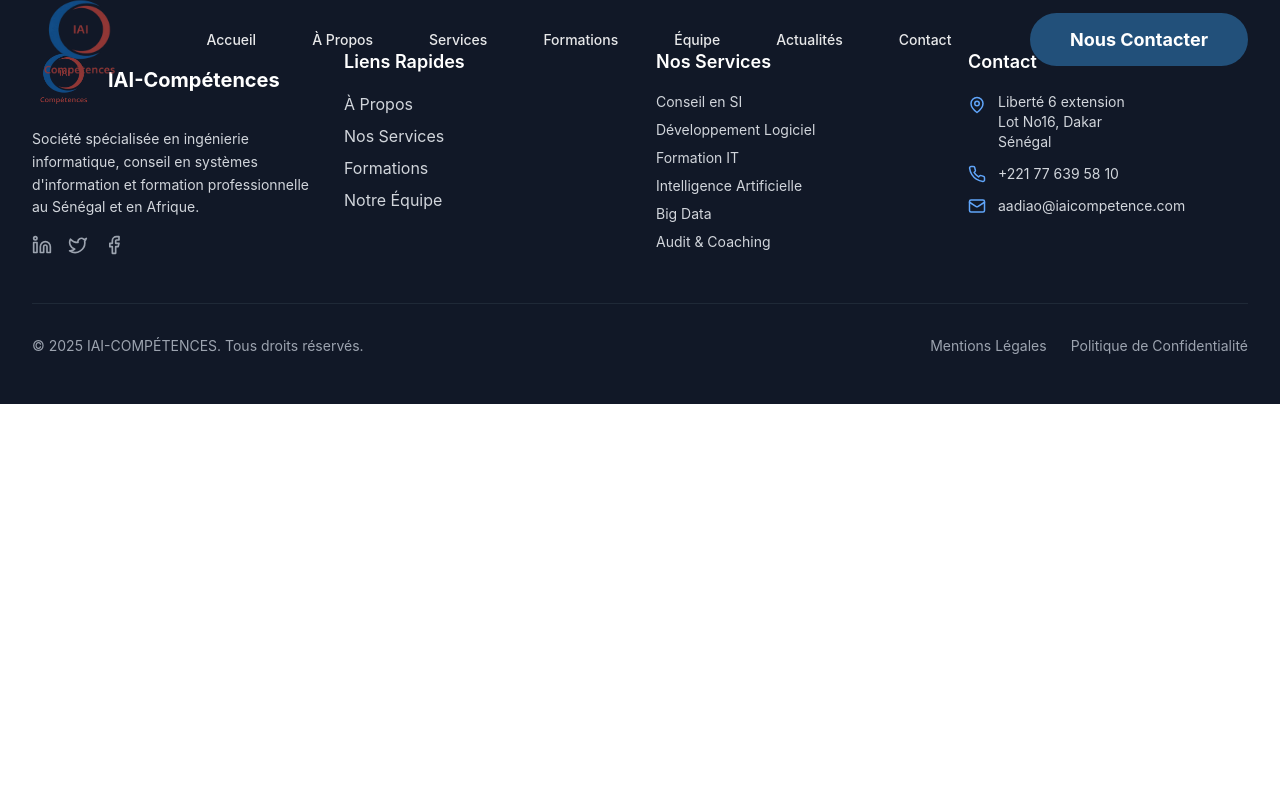
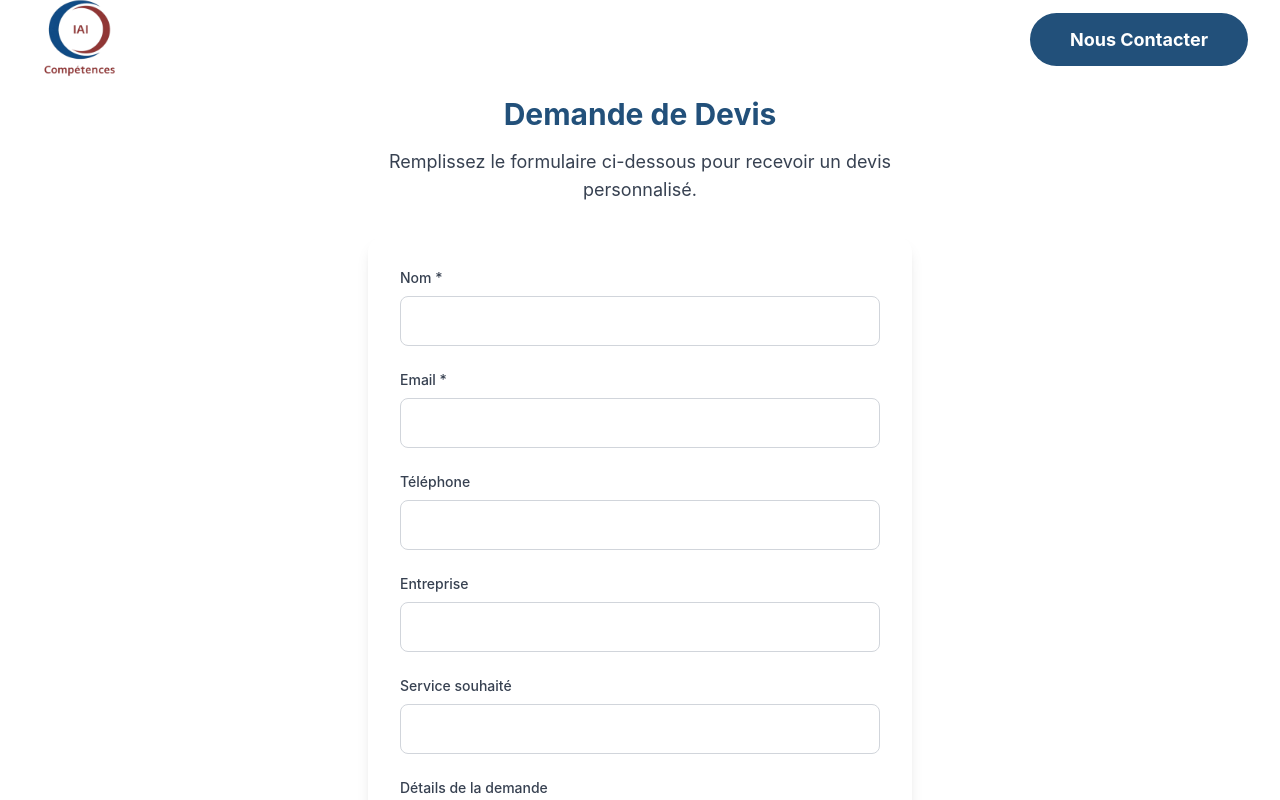
Before and after one commit to magoudia/Iai-competences, a React (Vite) app in the folder project/: page /devis in a window 1280 px wide. Shown: the top 800 px of the page. Built offline with nearby package versions, Linux system fonts and the light colour scheme.

Commit message:
Mon message de commit

```diff
--- a/project/index.html
+++ b/project/index.html
@@ -2,7 +2,7 @@
 <html lang="fr">
   <head>
     <meta charset="UTF-8" />
-    <link rel="icon" type="image/svg+xml" href="/favicon.ico" />
+    <link rel="icon" type="image/png" href="/src/assets/logo.png" />
     <meta name="viewport" content="width=device-width, initial-scale=1.0" />
     <title>IAI-COMPÉTENCES - Solutions Informatiques & Formation</title>
     <meta name="description" content="IAI-COMPÉTENCES - Société spécialisée en ingénierie informatique, conseil en systèmes d'information, formation et développement de solutions digitales au Sénégal et en Afrique." />
--- a/project/src/App.tsx
+++ b/project/src/App.tsx
@@ -11,6 +11,7 @@ import Contact from './pages/Contact';
 import News from './pages/News';
 import InscriptionFormation from './pages/InscriptionFormation';
 import FormationDetail from './pages/FormationDetail';
+import Devis from './pages/Devis';
 
 function App() {
   return (
@@ -28,6 +29,7 @@ function App() {
             <Route path="/contact" element={<Contact />} />
             <Route path="/inscription-formation" element={<InscriptionFormation />} />
             <Route path="/formation/:slug" element={<FormationDetail />} />
+            <Route path="/devis" element={<Devis />} />
           </Routes>
         </main>
         <Footer />
--- /dev/null
+++ b/project/src/pages/Devis.tsx
@@ -0,0 +1,65 @@
+import React, { useState } from 'react';
+
+const Devis = () => {
+  const [formData, setFormData] = useState({
+    nom: '',
+    email: '',
+    telephone: '',
+    entreprise: '',
+    service: '',
+    details: ''
+  });
+  const [isSubmitted, setIsSubmitted] = useState(false);
+
+  const handleChange = (e: React.ChangeEvent<HTMLInputElement | HTMLTextAreaElement | HTMLSelectElement>) => {
+    setFormData({
+      ...formData,
+      [e.target.name]: e.target.value
+    });
+  };
+
+  const handleSubmit = (e: React.FormEvent) => {
+    e.preventDefault();
+    // Ici, vous pouvez ajouter l'envoi du formulaire (emailjs, API, etc.)
+    setIsSubmitted(true);
+    setTimeout(() => setIsSubmitted(false), 3000);
+    setFormData({ nom: '', email: '', telephone: '', entreprise: '', service: '', details: '' });
+  };
+
+  return (
+    <div className="pt-24 max-w-xl mx-auto px-4">
+      <h1 className="text-3xl font-bold text-iai-blue mb-4 text-center">Demande de Devis</h1>
+      <p className="text-lg text-gray-700 mb-8 text-center">Remplissez le formulaire ci-dessous pour recevoir un devis personnalisé.</p>
+      <form onSubmit={handleSubmit} className="bg-white p-8 rounded-2xl shadow-lg space-y-6">
+        <div>
+          <label htmlFor="nom" className="block text-sm font-medium text-gray-700 mb-2">Nom *</label>
+          <input type="text" id="nom" name="nom" required value={formData.nom} onChange={handleChange} className="w-full px-4 py-3 border border-gray-300 rounded-lg focus:ring-2 focus:ring-iai-blue focus:border-transparent transition-all" />
+        </div>
+        <div>
+          <label htmlFor="email" className="block text-sm font-medium text-gray-700 mb-2">Email *</label>
+          <input type="email" id="email" name="email" required value={formData.email} onChange={handleChange} className="w-full px-4 py-3 border border-gray-300 rounded-lg focus:ring-2 focus:ring-iai-blue focus:border-transparent transition-all" />
+        </div>
+        <div>
+          <label htmlFor="telephone" className="block text-sm font-medium text-gray-700 mb-2">Téléphone</label>
+          <input type="text" id="telephone" name="telephone" value={formData.telephone} onChange={handleChange} className="w-full px-4 py-3 border border-gray-300 rounded-lg focus:ring-2 focus:ring-iai-blue focus:border-transparent transition-all" />
+        </div>
+        <div>
+          <label htmlFor="entreprise" className="block text-sm font-medium text-gray-700 mb-2">Entreprise</label>
+          <input type="text" id="entreprise" name="entreprise" value={formData.entreprise} onChange={handleChange} className="w-full px-4 py-3 border border-gray-300 rounded-lg focus:ring-2 focus:ring-iai-blue focus:border-transparent transition-all" />
+        </div>
+        <div>
+          <label htmlFor="service" className="block text-sm font-medium text-gray-700 mb-2">Service souhaité</label>
+          <input type="text" id="service" name="service" value={formData.service} onChange={handleChange} className="w-full px-4 py-3 border border-gray-300 rounded-lg focus:ring-2 focus:ring-iai-blue focus:border-transparent transition-all" />
+        </div>
+        <div>
+          <label htmlFor="details" className="block text-sm font-medium text-gray-700 mb-2">Détails de la demande</label>
+          <textarea id="details" name="details" rows={4} value={formData.details} onChange={handleChange} className="w-full px-4 py-3 border border-gray-300 rounded-lg focus:ring-2 focus:ring-iai-blue focus:border-transparent transition-all" />
+        </div>
+        <button type="submit" className="w-full bg-iai-blue text-white py-3 rounded-lg font-semibold hover:bg-iai-red transition-all">Envoyer la demande</button>
+        {isSubmitted && <p className="text-green-600 text-center mt-4">Votre demande a été envoyée avec succès !</p>}
+      </form>
+    </div>
+  );
+};
+
+export default Devis;
--- a/project/src/pages/Services.tsx
+++ b/project/src/pages/Services.tsx
@@ -1,4 +1,5 @@
 import React from 'react';
+import { Link } from 'react-router-dom';
 import { Code, Users, Brain, Shield, Database, Smartphone, Cloud, Settings } from 'lucide-react';
 import devImg from '../assets/dev.jpg';
 import iaImg from '../assets/ia.jpg';
@@ -271,12 +272,12 @@ const Services = () => {
             Contactez-nous pour une consultation gratuite et découvrez comment nous pouvons
             vous accompagner dans votre transformation digitale.
           </p>
-          <a
-            href="/contact"
+          <Link
+            to="/devis"
             className="bg-white text-iai-blue px-8 py-4 rounded-full font-semibold hover:shadow-2xl hover:scale-105 transition-all duration-300 inline-block"
           >
             Demander un devis
-          </a>
+          </Link>
         </div>
       </section>
     </div>
```
